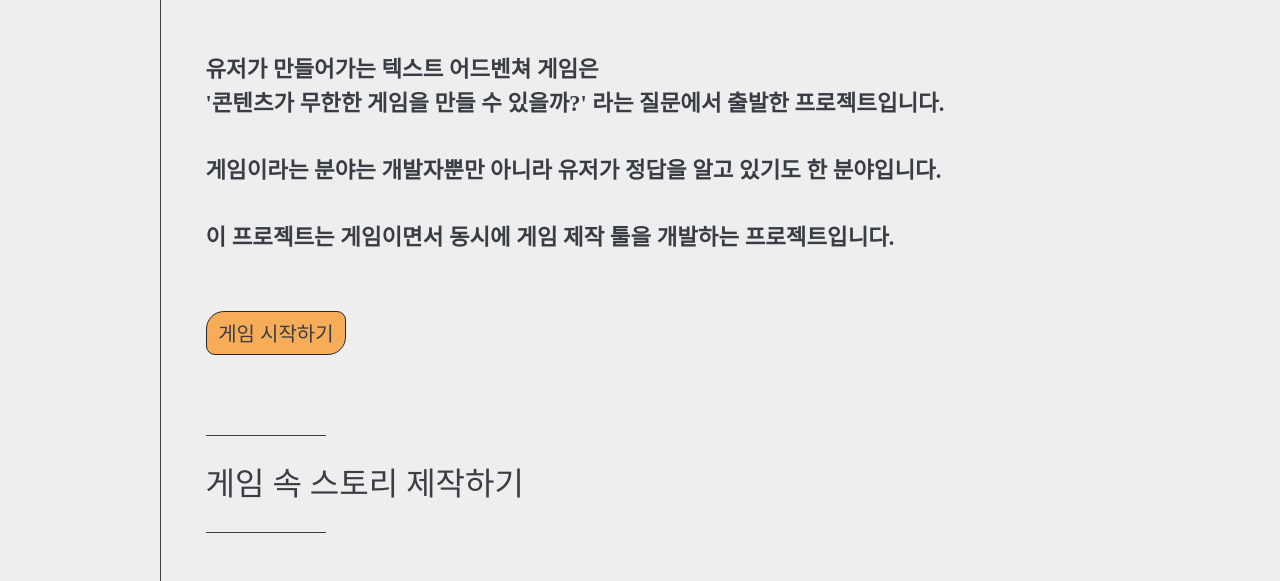
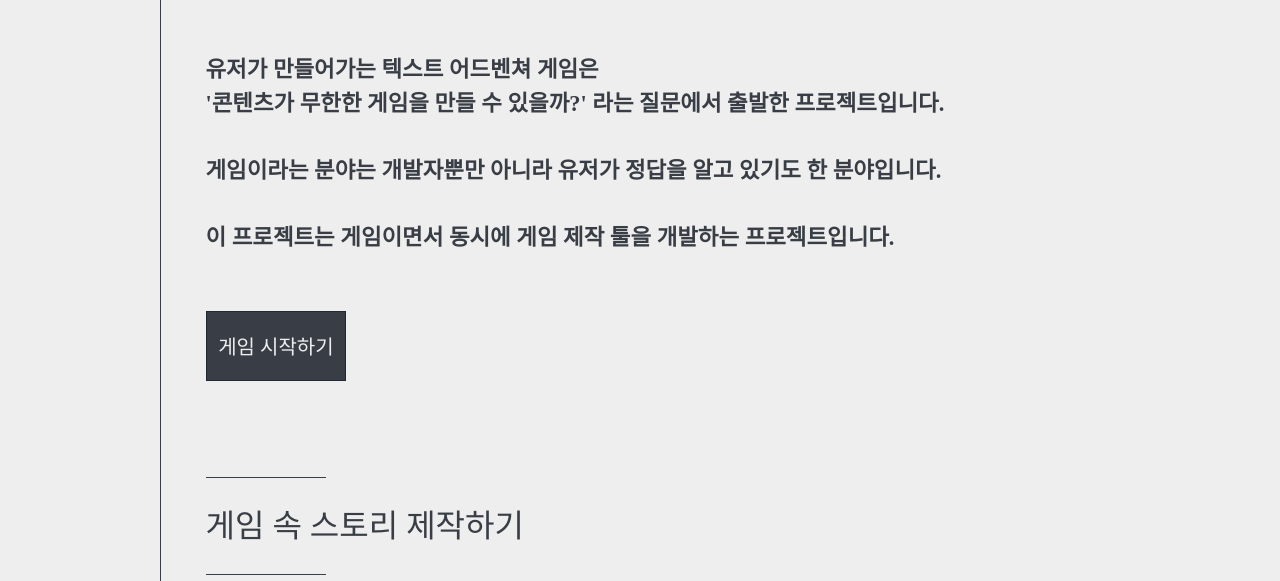
Before and after one commit to One-room-developers/front-end, a plain HTML site: page index.html in a window 1280 px wide. Shown: the part 678-1259 px from the top of the page. Drawn offline with Linux system fonts and the light colour scheme; a web font is replaced by a local one.

Commit message:
PMYK-10 index page btn animation finish

```diff
--- a/index.html
+++ b/index.html
@@ -84,8 +84,9 @@
                         이 프로젝트는 게임이면서 동시에 게임 제작 툴을 개발하는 프로젝트입니다.
                         <br/>
                     </p>
-
-                    <button class="go-to-select-btn" onclick="location.href='./select.html'">
+                </div>
+                <div class="empty">
+                    <button class="go-to-select-btn display-none" onclick="location.href='./select.html'">
                         <span class="font-game-thick">
                             게임 시작하기
                         </span>
--- a/static/css/screens/index.css
+++ b/static/css/screens/index.css
@@ -1,6 +1,5 @@
 .index-main{
     padding-top: 108px;
-    height: 300vh;
     width: 100%;
     display: flex;
     flex-direction: column;
@@ -148,7 +147,7 @@
 }
 .third-section{
     width: 100%;
-    height: 150vh;
+    height: 200vh;
     background: linear-gradient(to right, var(--main-white) 0%,var(--main-white) 50%, var(--main-gray) 50%, var(--main-gray) 100%);
     background-size: 200% 100%;
     background-position:100% 100%;
@@ -180,7 +179,6 @@
     transform: translateY(50px);
     opacity: 0;
     transition: all 0.5s ease-in-out;
-    transition-delay: 2.5s;
 
     display: flex;
     flex-direction: column;
@@ -193,28 +191,32 @@
     transform: translateY(50px);
     opacity: 0;
     transition: all 0.5s ease-in-out;
-    transition-delay: 2.5s;
 
-    margin-bottom: 10vh;
+    margin-bottom: 7vh;
 }
 .go-to-select-btn{
+    opacity: 0;
+    transform: translateY(50px);
+    transition: all 0.4s;
+
+
     border: 1px solid var(--main-dark);
-    background-color: rgba(251,157,52,0.8);
+
     width: 11vw;
-    height: 3.5vw;
-    border-radius: 1.4vw 0.7vw;
-    display: flex;
+    height: 5.5vw;
     justify-content: center;
     align-items: center;
-    margin-top: 7vh;
+    color: var(--main-white);
+    background-color: var(--main-gray);
 }
 .go-to-select-btn:hover{
     cursor: pointer;
+
     color: var(--main-dark);
     background-color: var(--main-orange);
+
 }
 .go-to-select-btn span{
-    color: var(--main-gray);
     font-size: 1.5em;
     margin: 0;
 }
@@ -313,3 +315,9 @@
     font-weight: 600;
     line-height: 150%;
 }
+
+.empty{
+    width: 11vw;
+    height: 5.5vw;
+    margin-bottom: 12vh;
+}
--- a/static/css/screens/select.css
+++ b/static/css/screens/select.css
@@ -231,6 +231,9 @@
 .display-flex{
     display: flex;
 }
+.display-none{
+    display: none;
+}
 .flex-direction-column{
     flex-direction: column;
 }
--- a/static/js/index.js
+++ b/static/js/index.js
@@ -7,16 +7,23 @@ const title2 = indexMain.querySelector(".make-game-title-container");
 const text2 = indexMain.querySelector(".make-game-main-text");
 const title3 = indexMain.querySelector(".block-chain-title-container");
 const text3 = indexMain.querySelector(".block-chain-main-container");
-
-
+const btn1 = indexMain.querySelector(".go-to-select-btn");
 
 function changeOpacity(){
     let opacity = window.scrollY / 400;
     indexHeader.style.backgroundColor = `rgba(34, 40, 49, ${opacity})`;
 }
+function delayLoad(){
+    setInterval(loadBtn, 2200);
+}
+function loadBtn(){
+    btn1.classList.add('display-flex');
+    btn1.classList.remove('display-none');
+}
 
 function main(){
     window.addEventListener('scroll', changeOpacity);
+    document.addEventListener("DOMContentLoaded", delayLoad);
 
     //observe 객체 만들기
     let observer = new IntersectionObserver((e)=>{
@@ -34,6 +41,7 @@ function main(){
     observer.observe(text2);
     observer.observe(title3);
     observer.observe(text3);
+    observer.observe(btn1);
 }
 
 main();
```
